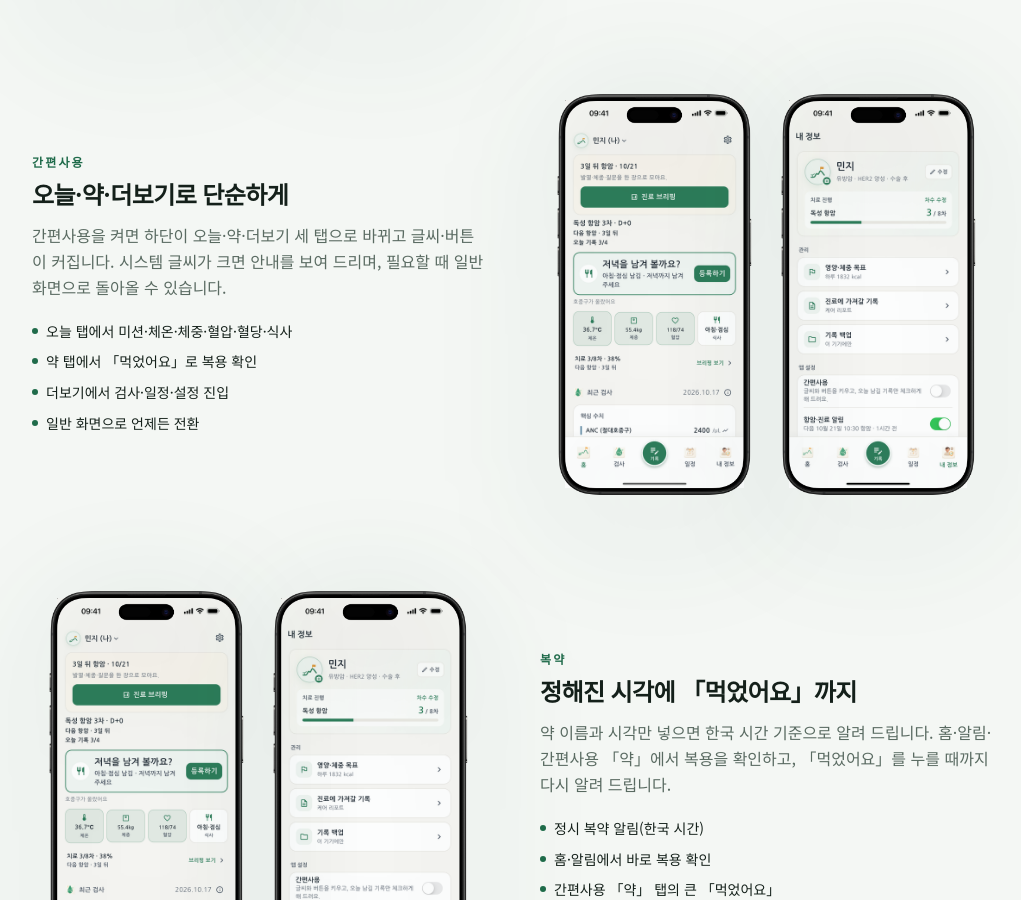
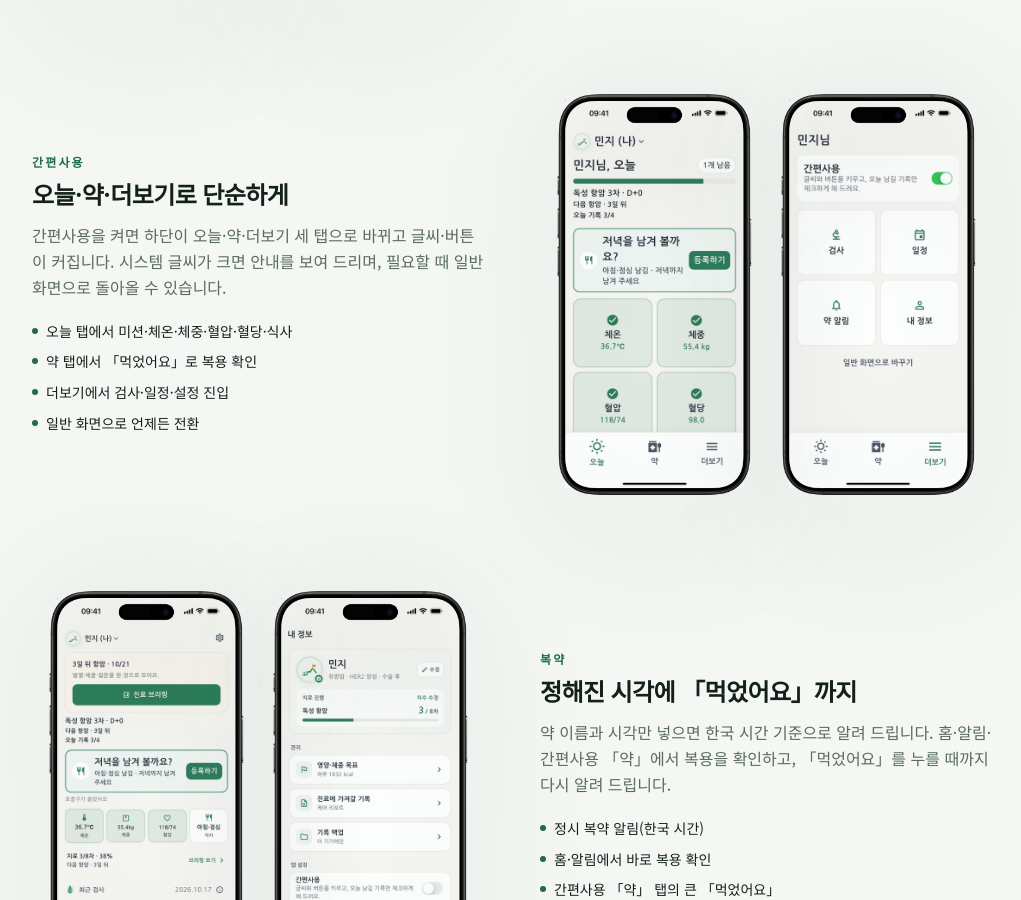
Before and after one commit to Hoon-Chang/barem-site, a Next.js app: page /barem-site/tour in a window 1280 px wide. Shown: the part 1328-2228 px from the top of the page, without its empty margins (128-1149 px from the left). Built offline with nearby package versions, Linux system fonts and the light colour scheme.

Commit message:
Point workshop and tour easy-mode cards at the new screenshots.
Keep marketing creatives aligned with the recaptured 오늘·약·더보기 UI.

```diff
--- a/src/content/marketing.ts
+++ b/src/content/marketing.ts
@@ -282,17 +282,17 @@ export const usageScenarios = [
   {
     id: "easy-mode",
     situation: "컨디션이 저하되었을 때 · 간편사용",
-    title: "큰 버튼으로 오늘 기록만 편하게 남기세요",
+    title: "오늘·약·더보기로 오늘 기록만 편하게 남기세요",
     body: "작은 글씨가 읽기 불편할 때는 [내 정보]에서 간편사용을 켜 보세요. 하단이 오늘·약·더보기 세 탭으로 바뀌고, 큰 글씨로 오늘 미션·복약만 먼저 챙길 수 있습니다. 같은 기기에서 가족이 대신 남길 때는 사용 목적을 '보호자'로 둘 수 있습니다.",
     steps: [
       "모드 켜기: [내 정보]에서 간편사용을 켜거나 사용 목적을 '보호자'로 둡니다.",
       "오늘·약: 「오늘」에서 체온·식사 미션을 체크하고, 「약」에서 「먹었어요」로 확인합니다.",
       "언제든 복귀: 「더보기」에서 일반 화면으로 돌아와 검사·일정·추이를 이어갈 수 있습니다.",
     ],
-    src: "/screenshots/01_home.png",
-    alt: "바램 홈 — 오늘 미션(간편사용에서도 같은 흐름)",
-    secondarySrc: "/screenshots/07_profile.png",
-    secondaryAlt: "바램 내 정보 — 간편사용 켜기",
+    src: "/screenshots/10_easy_home.png",
+    alt: "바램 간편사용 — 오늘 탭",
+    secondarySrc: "/screenshots/12_easy_labs.png",
+    secondaryAlt: "바램 간편사용 — 더보기·설정",
   },
   {
     id: "health-focus",
@@ -587,10 +587,10 @@ export const deepFeatures: DeepFeature[] = [
       "더보기에서 검사·일정·설정 진입",
       "일반 화면으로 언제든 전환",
     ],
-    src: "/screenshots/01_home.png",
-    alt: "바램 홈 — 오늘 기록(간편사용 「오늘」과 같은 미션)",
-    secondarySrc: "/screenshots/07_profile.png",
-    secondaryAlt: "바램 내 정보 — 간편사용 토글",
+    src: "/screenshots/10_easy_home.png",
+    alt: "바램 간편사용 — 오늘 탭",
+    secondarySrc: "/screenshots/12_easy_labs.png",
+    secondaryAlt: "바램 간편사용 — 더보기·설정",
   },
   {
     eyebrow: "복약",
```
Also changed, not shown: 22 other files (tests, documents, lock files or other folders).
